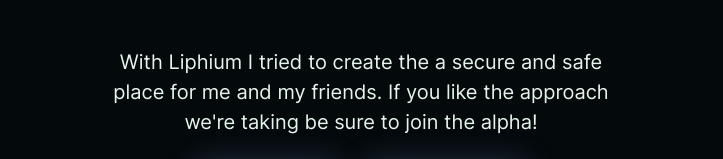
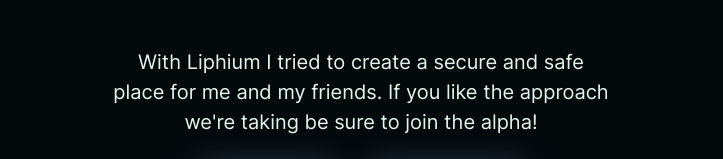
Before and after one commit to Liphium/liphium.app, a SvelteKit app: page / in a window 1280 px wide. Shown: the part 457-616 px from the top of the page, without its empty margins (279-1002 px from the left). Built offline with nearby package versions, Linux system fonts and the light colour scheme.

Commit message:
Correct a spelling mistake

```diff
--- a/src/routes/+page.svelte
+++ b/src/routes/+page.svelte
@@ -26,7 +26,7 @@
     <p>It's time to <span class="colored">supercharge</span> your <span class="colored">message</span> app.</p>
 </div>
 <div class="description">
-    <p class="readable">With Liphium I tried to create the a secure and safe place for me and my friends. If you like the approach we're taking be sure to join the alpha!</p>
+    <p class="readable">With Liphium I tried to create a secure and safe place for me and my friends. If you like the approach we're taking be sure to join the alpha!</p>
 </div>
 <div class="spacer"></div>
 <div class="description">
```
